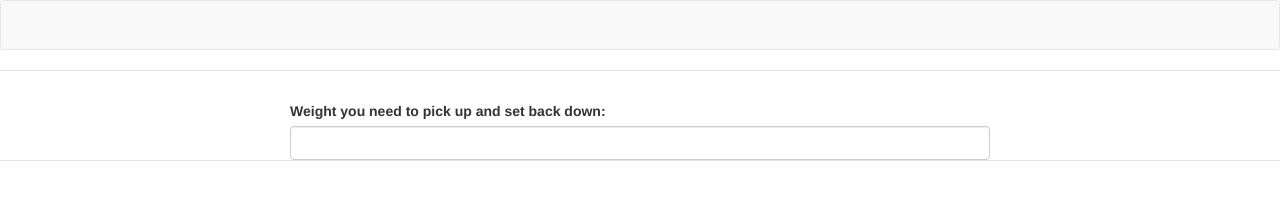
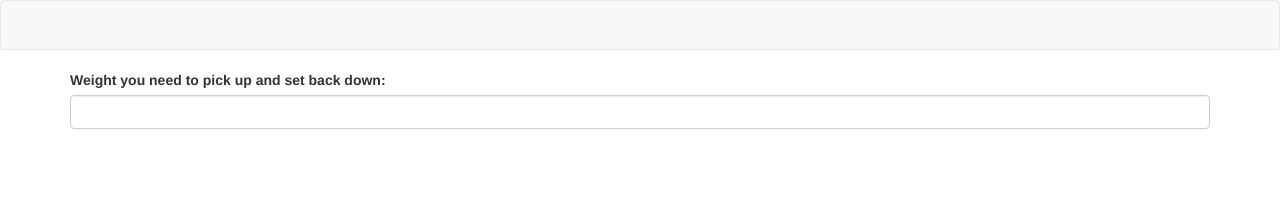
Before and after one commit to twatson071/twatson071.github.io, a website: page weight_calc/weight_calc.html in a window 1280 px wide. Drawn offline with nearby package versions, Linux system fonts and the light colour scheme; some packages are replaced by stand-ins of ours; files that its build step writes are made by us from their sources.

Commit message:
Changed CSS

```diff
--- a/weight_calc/weight_calc.html
+++ b/weight_calc/weight_calc.html
@@ -14,7 +14,6 @@
     <!-- endbower -->
     <!-- endbuild -->
     <!-- build:css(.tmp) styles/main.css -->
-    <link rel="stylesheet" href="/styles/main.css">
     <!-- endbuild -->
   </head>
   <body ng-app="weightCalculatorApp">
```
